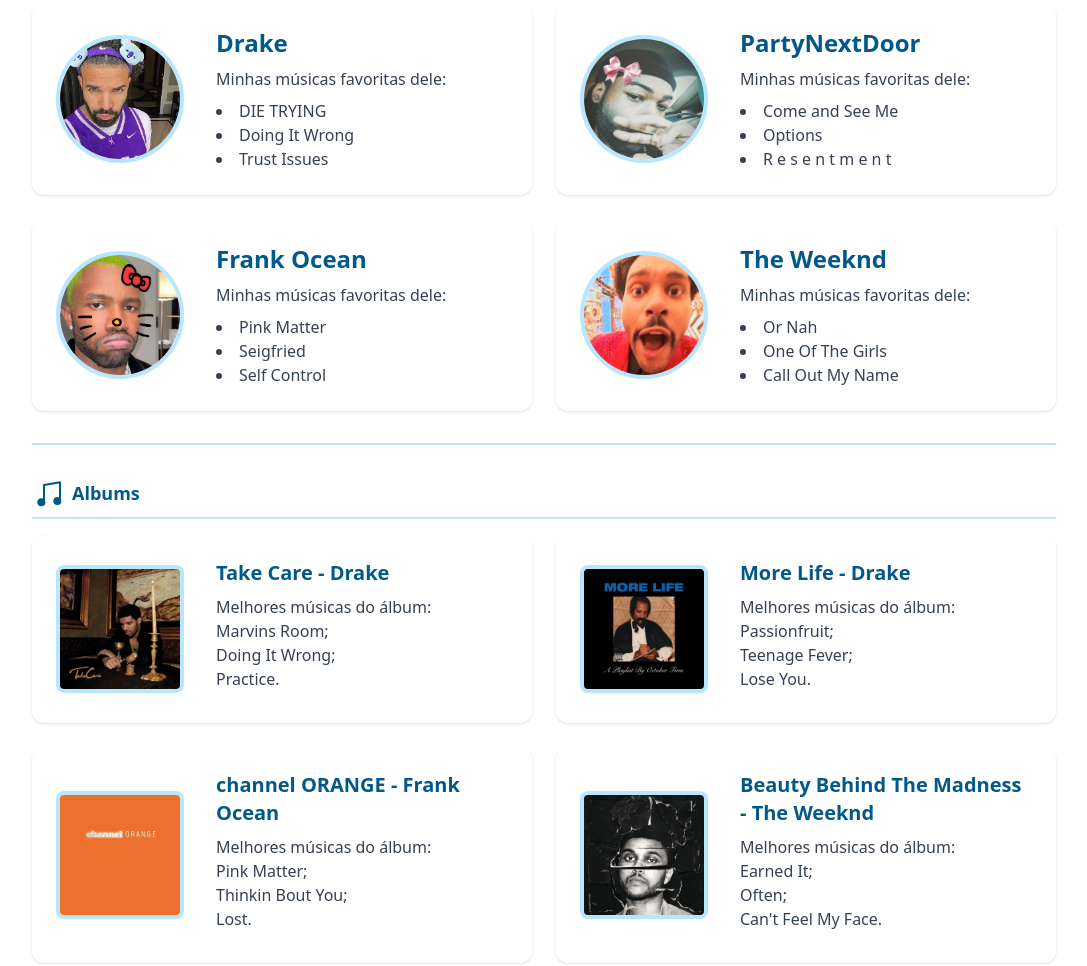
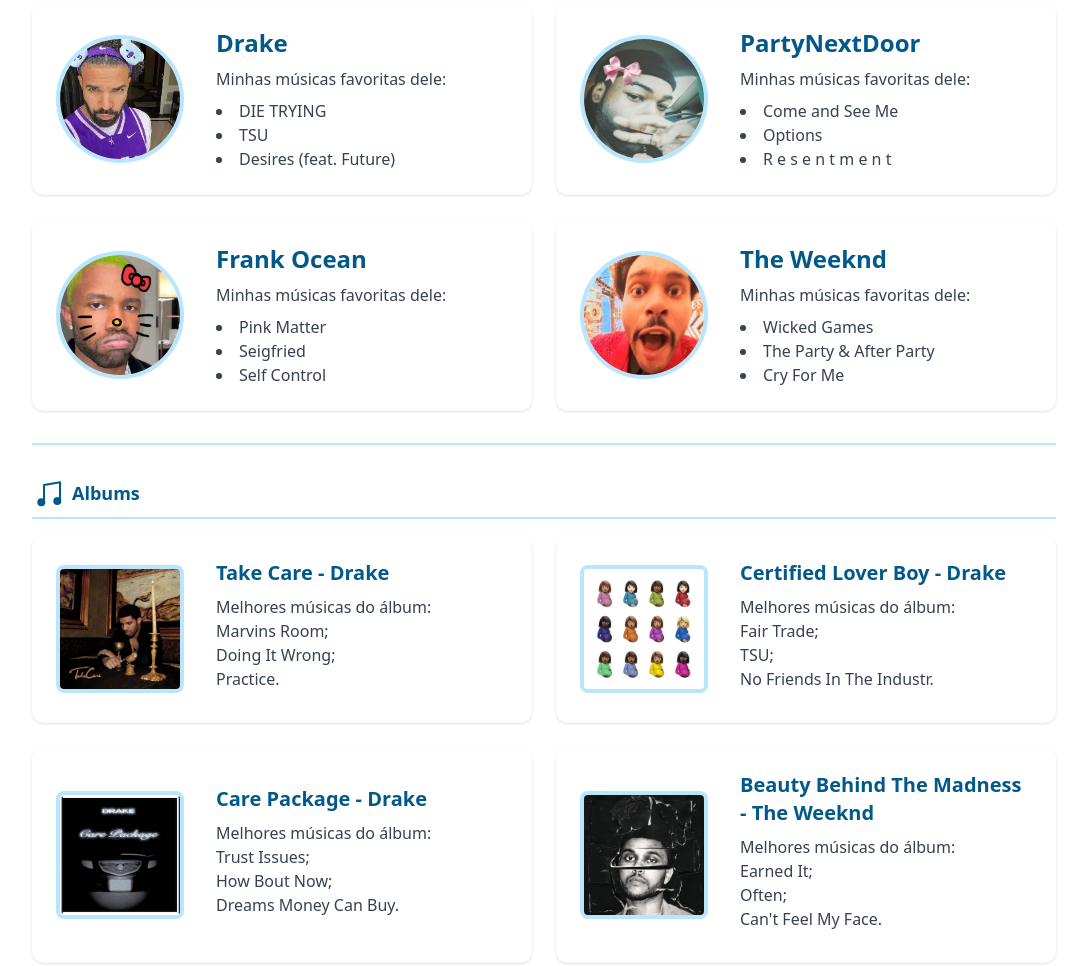
Before and after one commit to Ruben-Lima-1BTIS/ProjetoTIC, a plain HTML site: page Music.html in a window 1280 px wide. Shown: the part 519-1485 px from the top of the page, without its empty margins (96-1183 px from the left). Drawn offline with nearby package versions, Linux system fonts and the light colour scheme.

Commit message:
changes made bitch

```diff
--- a/Music.html
+++ b/Music.html
@@ -62,8 +62,8 @@
               <p class="text-gray-700 mb-2">Minhas músicas favoritas dele:</p>
               <ul class="list-disc list-inside text-gray-700">
                 <li>DIE TRYING</li>
-                <li>Doing It Wrong</li>
-                <li>Trust Issues</li>
+                <li>TSU</li>
+                <li>Desires (feat. Future)</li>
               </ul>
             </div>
           </div>
@@ -97,9 +97,9 @@
               <h2 class="text-2xl font-bold text-sky-800 mb-2">The Weeknd</h2>
               <p class="text-gray-700 mb-2">Minhas músicas favoritas dele:</p>
               <ul class="list-disc list-inside text-gray-700">
-                <li>Or Nah</li>
-                <li>One Of The Girls</li>
-                <li>Call Out My Name</li>
+                <li>Wicked Games</li>
+                <li>The Party & After Party</li>
+                <li>Cry For Me</li>
               </ul>
             </div>
           </div>
@@ -122,17 +122,17 @@
               </div>
               </div>
               <div class="flex flex-row bg-white rounded-xl shadow p-6 items-center hover:shadow-xl transition-shadow duration-300">
-              <img src="images/More_Life.jpg" alt="More Life" class="w-32 h-32 object-cover rounded-lg mb-4 md:mb-0 md:mr-8 border-4 border-sky-200">
+              <img src="images/Drake_-_Certified_Lover_Boy.png" alt="CLB" class="w-32 h-32 object-cover rounded-lg mb-4 md:mb-0 md:mr-8 border-4 border-sky-200">
               <div>
-                <h2 class="text-xl font-bold text-sky-800 mb-2">More Life - Drake</h2>
-                <p class="text-gray-700 mb-2">Melhores músicas do álbum: <br>Passionfruit;<br>Teenage Fever;<br>Lose You.</p>
+                <h2 class="text-xl font-bold text-sky-800 mb-2">Certified Lover Boy - Drake</h2>
+                <p class="text-gray-700 mb-2">Melhores músicas do álbum: <br>Fair Trade;<br>TSU;<br>No Friends In The Industr.</p>
               </div>
               </div>
               <div class="flex flex-row bg-white rounded-xl shadow p-6 items-center hover:shadow-xl transition-shadow duration-300">
-              <img src="images/Channel_ORANGE.jpg" alt="channel ORANGE" class="w-32 h-32 object-cover rounded-lg mb-4 md:mb-0 md:mr-8 border-4 border-sky-200">
+              <img src="images/Drake_Care_Package_cover.jpg" alt="DLDT" class="w-32 h-32 object-cover rounded-lg mb-4 md:mb-0 md:mr-8 border-4 border-sky-200">
               <div>
-                <h2 class="text-xl font-bold text-sky-800 mb-2">channel ORANGE - Frank Ocean</h2>
-                <p class="text-gray-700 mb-2">Melhores músicas do álbum: <br>Pink Matter;<br>Thinkin Bout You;<br>Lost.</p>
+                <h2 class="text-xl font-bold text-sky-800 mb-2">Care Package - Drake</h2>
+                <p class="text-gray-700 mb-2">Melhores músicas do álbum: <br>Trust Issues;<br>How Bout Now;<br>Dreams Money Can Buy.</p>
               </div>
               </div>
               <div class="flex flex-row bg-white rounded-xl shadow p-6 items-center hover:shadow-xl transition-shadow duration-300">
@@ -155,7 +155,17 @@
           <div class="flex flex-row bg-white rounded-xl shadow p-6 items-center hover:shadow-xl transition-shadow duration-300 h-32">
             <iframe data-testid="embed-iframe"
               style="border-radius:12px; width:100%; height:100%; min-height:80px;"
-              src="https://open.spotify.com/embed/track/2XHzzp1j4IfTNp1FTn7YFg?utm_source=generator&theme=0"
+              src="https://open.spotify.com/embed/track/4s7QLoImIwmPi9L6dq1nVW?utm_source=generator"
+              frameborder="0"
+              allowfullscreen=""
+              allow="autoplay; clipboard-write; encrypted-media; fullscreen; picture-in-picture"
+              loading="lazy">
+            </iframe>
+          </div>
+          <div class="flex flex-row bg-white rounded-xl shadow p-6 items-center hover:shadow-xl transition-shadow duration-300 h-32">
+            <iframe data-testid="embed-iframe"
+              style="border-radius:12px; width:100%; height:100%; min-height:80px;"
+              src="https://open.spotify.com/embed/track/57GsLpRtEtrzcPGPop20rS?utm_source=generator"
               frameborder="0"
               allowfullscreen=""
               allow="autoplay; clipboard-write; encrypted-media; fullscreen; picture-in-picture"
@@ -175,17 +185,7 @@
           <div class="flex flex-row bg-white rounded-xl shadow p-6 items-center hover:shadow-xl transition-shadow duration-300 h-32">
             <iframe data-testid="embed-iframe"
               style="border-radius:12px; width:100%; height:100%; min-height:80px;"
-              src="https://open.spotify.com/embed/track/5mCPDVBb16L4XQwDdbRUpz?utm_source=generator"
-              frameborder="0"
-              allowfullscreen=""
-              allow="autoplay; clipboard-write; encrypted-media; fullscreen; picture-in-picture"
-              loading="lazy">
-            </iframe>
-          </div>
-          <div class="flex flex-row bg-white rounded-xl shadow p-6 items-center hover:shadow-xl transition-shadow duration-300 h-32">
-            <iframe data-testid="embed-iframe"
-              style="border-radius:12px; width:100%; height:100%; min-height:80px;"
-              src="https://open.spotify.com/embed/track/047fCsbO4NdmwCBn8pcUXl?utm_source=generator"
+               src="https://open.spotify.com/embed/track/6LxSe8YmdPxy095Ux6znaQ?utm_source=generator"
               frameborder="0"
               allowfullscreen=""
               allow="autoplay; clipboard-write; encrypted-media; fullscreen; picture-in-picture"
@@ -205,7 +205,7 @@
       </h3>
       <div class="flex justify-center">
         <div class="flex flex-col items-center bg-white rounded-xl shadow p-6 w-full max-w-2xl hover:shadow-xl transition-shadow duration-300">
-          <iframe data-testid="embed-iframe" style="border-radius:12px; width:100%; min-height:352px;" src="https://open.spotify.com/embed/playlist/7lvqoMSMUGfwKYw8dgNHkY?utm_source=generator" width="100%" height="352" frameBorder="0" allowfullscreen="" allow="autoplay; clipboard-write; encrypted-media; fullscreen; picture-in-picture" loading="lazy"></iframe>
+          <iframe data-testid="embed-iframe" style="border-radius:12px" src="https://open.spotify.com/embed/playlist/3JFVpj32lJMtDvbxdda5T7?utm_source=generator" width="100%" height="352" frameBorder="0" allowfullscreen="" allow="autoplay; clipboard-write; encrypted-media; fullscreen; picture-in-picture" loading="lazy"></iframe>
         </div>
       </div>
     </div>
```
Also changed, not shown: images/Drake_-_Certified_Lover_Boy.png (added), images/Drake_-_Dark_Lane_Demo_Tapes.png (added), images/Drake_Care_Package_cover.jpg (added), images/ovo.jpg (added).
